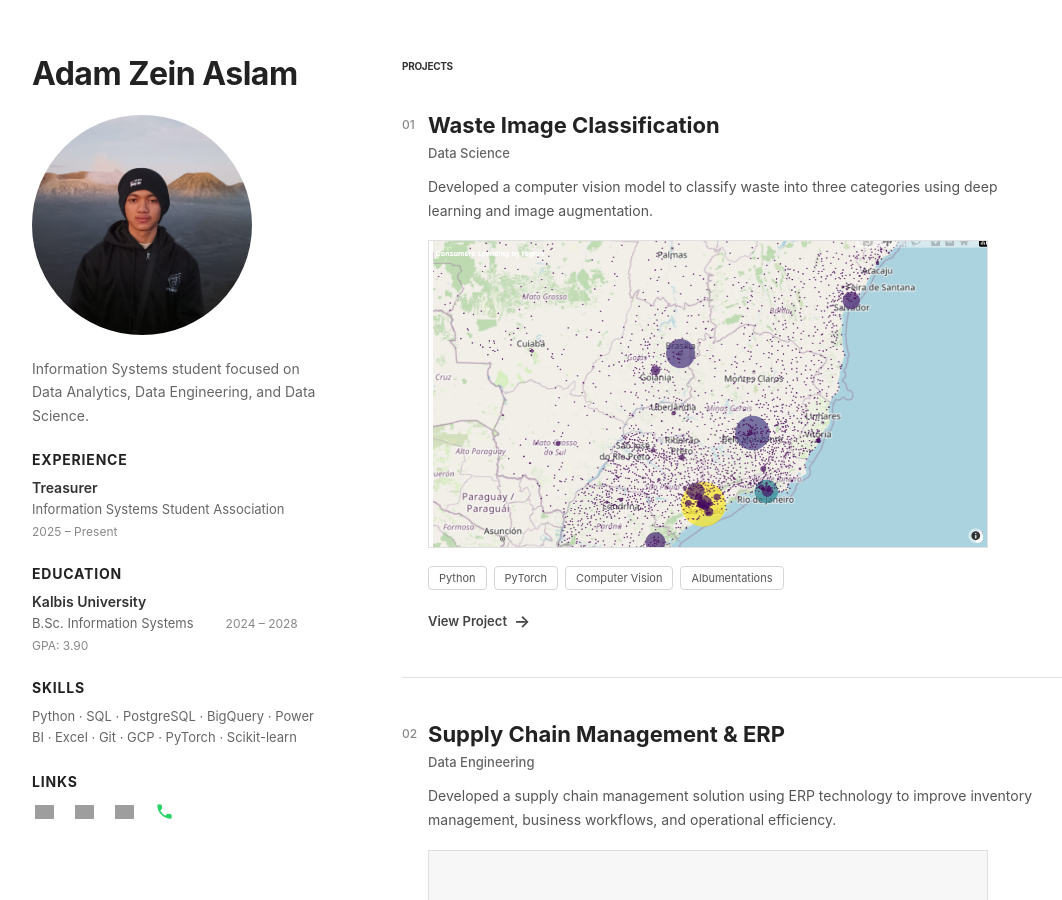
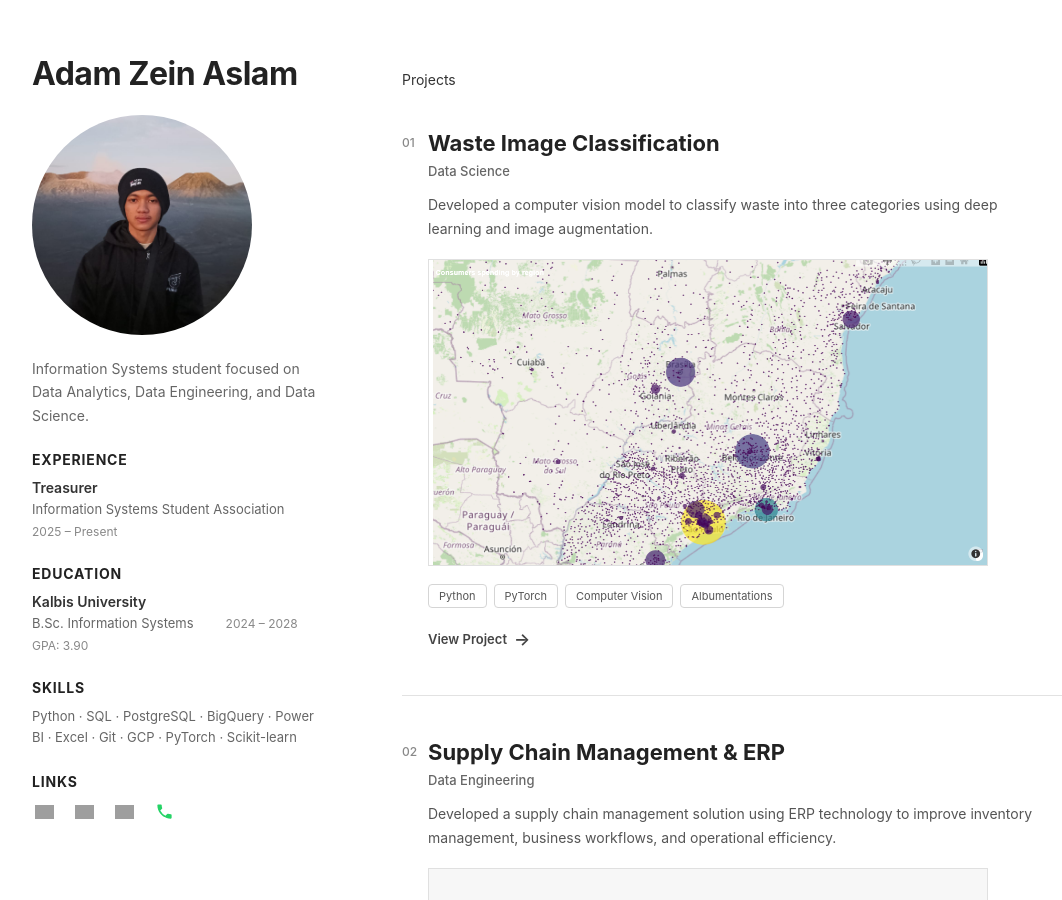
Before and after one commit to AdamZeinAslam/AdamZeinAslam.github.io, a Jekyll site: the page built from index.md, in a window 1280 px wide and 900 px high. Shown: the whole window, without its empty margins (88-1150 px from the left). Built offline with Jekyll 4.4.1, drawn with Linux system fonts in a browser that asks for light colours; grey boxes are pictures that could not be loaded.

Commit message:
Change section label from 'PROJECTS' to 'Projects'

```diff
--- a/index.md
+++ b/index.md
@@ -9,7 +9,7 @@ layout: default
        ========================= -->
 
   <div class="projects-header">
-    <p class="section-label">PROJECTS</p>
+    <p class="projects-title">Projects</p>
   </div>
 
 
```
